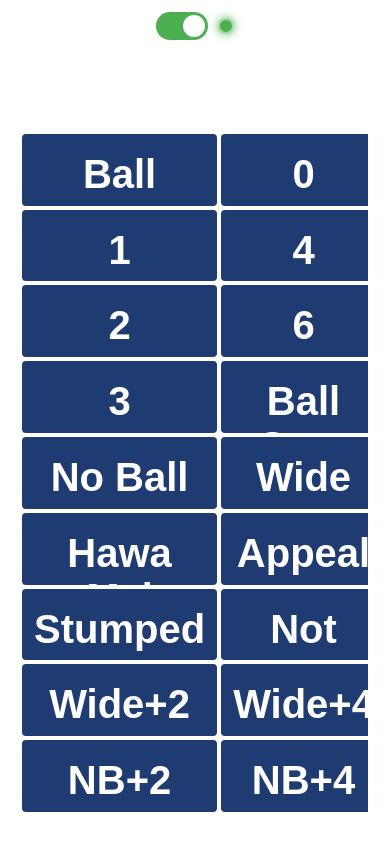
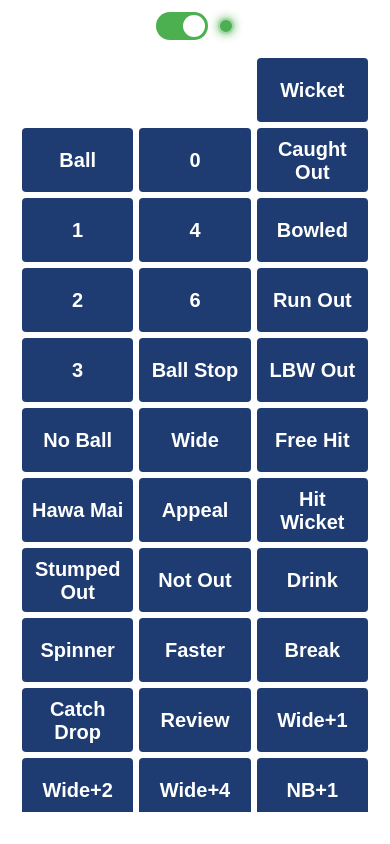
Before and after one commit to starankush1986/cricket-drs, a website: page sender.html in a window 390 px wide. Drawn offline with nearby package versions, Linux system fonts and the light colour scheme.

Commit message:
Improve sender mobile button text readability

```diff
--- a/sender.html
+++ b/sender.html
@@ -143,6 +143,9 @@
             font-size: 18px;
             min-height: 50px;
             height: 100%;
+            line-height: 1.15;
+            white-space: normal;
+            overflow-wrap: anywhere;
             background: #1e3c72;
             color: white;
             border: none;
@@ -319,8 +322,14 @@
             }
 
             .event-grid button {
-                padding: 18px 12px;
-                font-size: 40px;
+                padding: 10px 8px;
+                font-size: 20px;
+                min-height: 64px;
+            }
+
+            .event-grid {
+                grid-auto-rows: minmax(64px, auto);
+                gap: 6px;
             }
 
             #friends-list {
@@ -368,6 +377,12 @@
                 <button onclick="sendEvent('HIT WICKET')" class="event-wicket">Hit Wicket</button>
                 <button onclick="sendEvent('STUMPED OUT')" class="event-wicket">Stumped Out</button>
                 <button onclick="sendEvent('NOT OUT')">Not Out</button>
+                <button onclick="sendEvent('DRINK')">Drink</button>
+                <button onclick="sendEvent('SPINNER')">Spinner</button>
+                <button onclick="sendEvent('FASTER')">Faster</button>
+                <button onclick="sendEvent('BREAK')">Break</button>
+                <button onclick="sendEvent('CATCH DROP')">Catch Drop</button>
+                <button onclick="sendEvent('REVIEW')">Review</button>
                 <button onclick="sendEvent('WIDE+1')">Wide+1</button>
                 <button onclick="sendEvent('WIDE+2')">Wide+2</button>
                 <button onclick="sendEvent('WIDE+4')">Wide+4</button>
```
